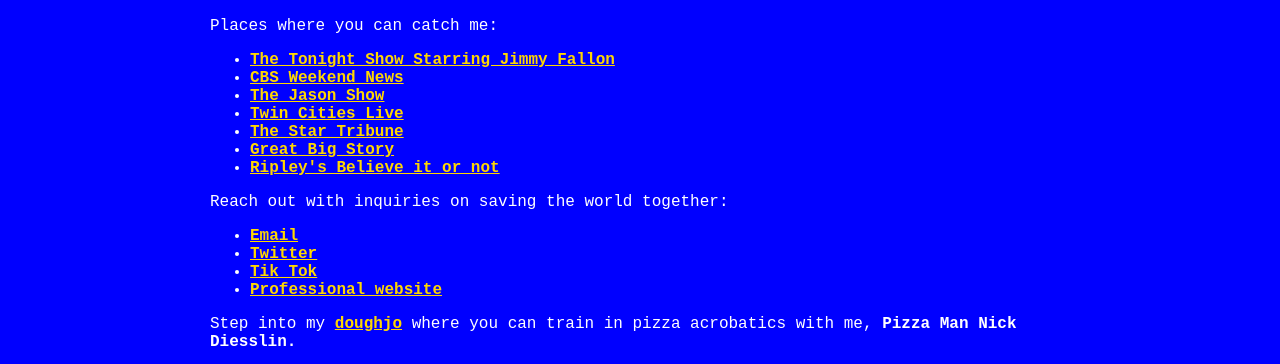
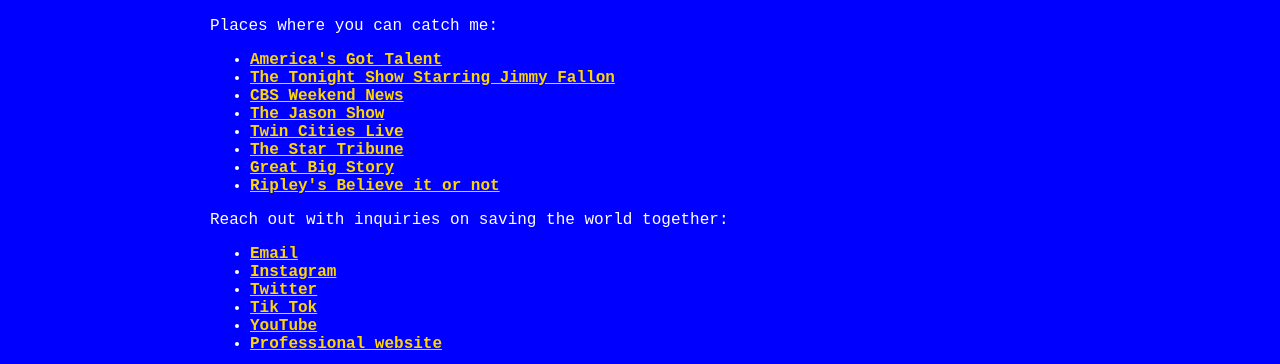
Before and after one commit to ndiesslin/pizzaman, a Gatsby site: page / in a window 1280 px wide. Shown: the part 414-778 px from the top of the page. Built offline with nearby package versions, Linux system fonts and the light colour scheme; Gatsby itself is replaced by a stand-in of ours.

Commit message:
Updated links

```diff
--- a/src/pages/index.js
+++ b/src/pages/index.js
@@ -8,6 +8,10 @@
 
 // Performance links
 const performanceLinks = [
+  {
+    text: "America's Got Talent",
+    url: "https://www.youtube.com/watch?v=a7fDGbPs0c4"
+  },
   {
     text: "The Tonight Show Starring Jimmy Fallon",
     url: "https://www.youtube.com/watch?v=Al0ZGbHnakc",
@@ -45,12 +49,20 @@
     url: "mailto:nicholasdiesslin@gmail.com",
   },
   {
+    text: "Instagram",
+    url: "https://www.instagram.com/pizzamannickdiesslin",
+  },
+  {
     text: "Twitter",
     url: "https://twitter.com/pizzamannick",
   },
   {
     text: "Tik Tok",
     url: "https://tiktok.com/@pizzamannickdiesslin",
+  },
+  {
+    text: "YouTube",
+    url: "https://www.youtube.com/channel/UCMbhbCwfTYmdqGxWt7XnUNA"
   },
   {
     text: "Professional website",
```
Also changed, not shown: 1 other file.
